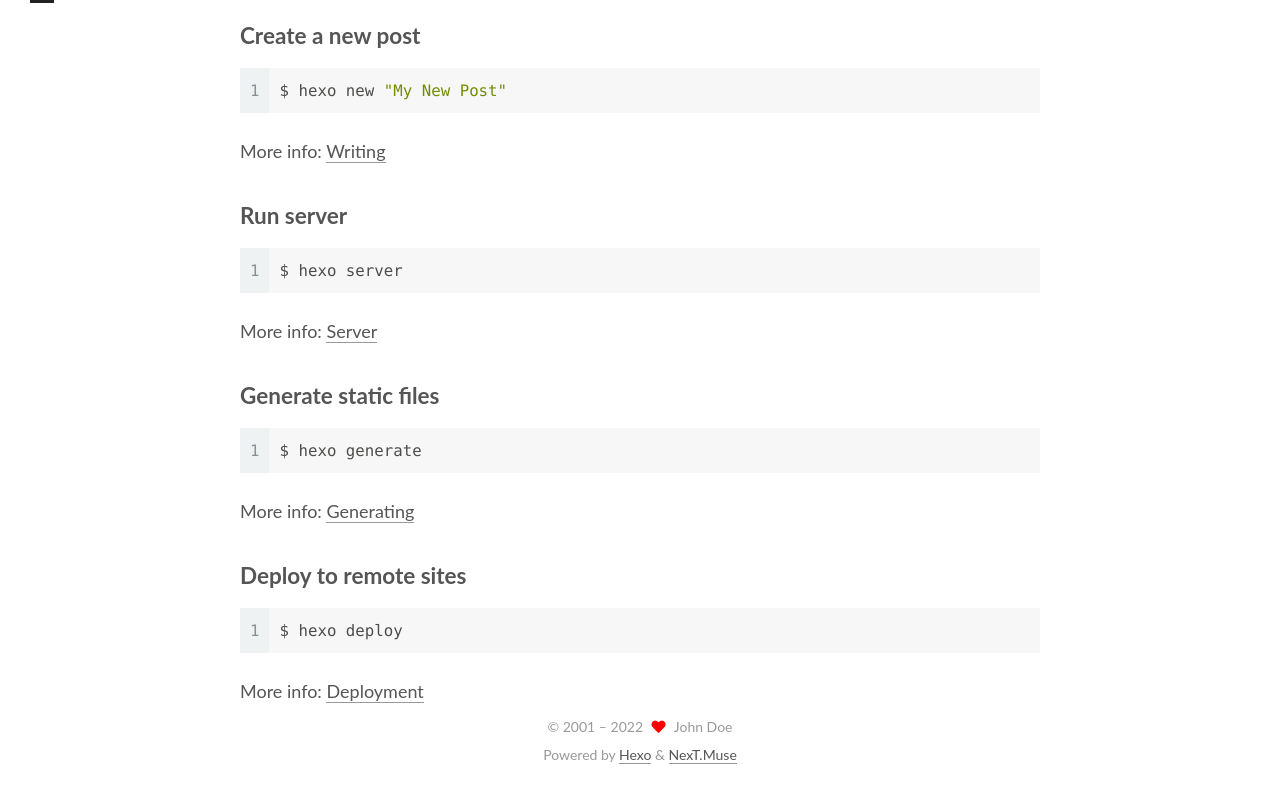
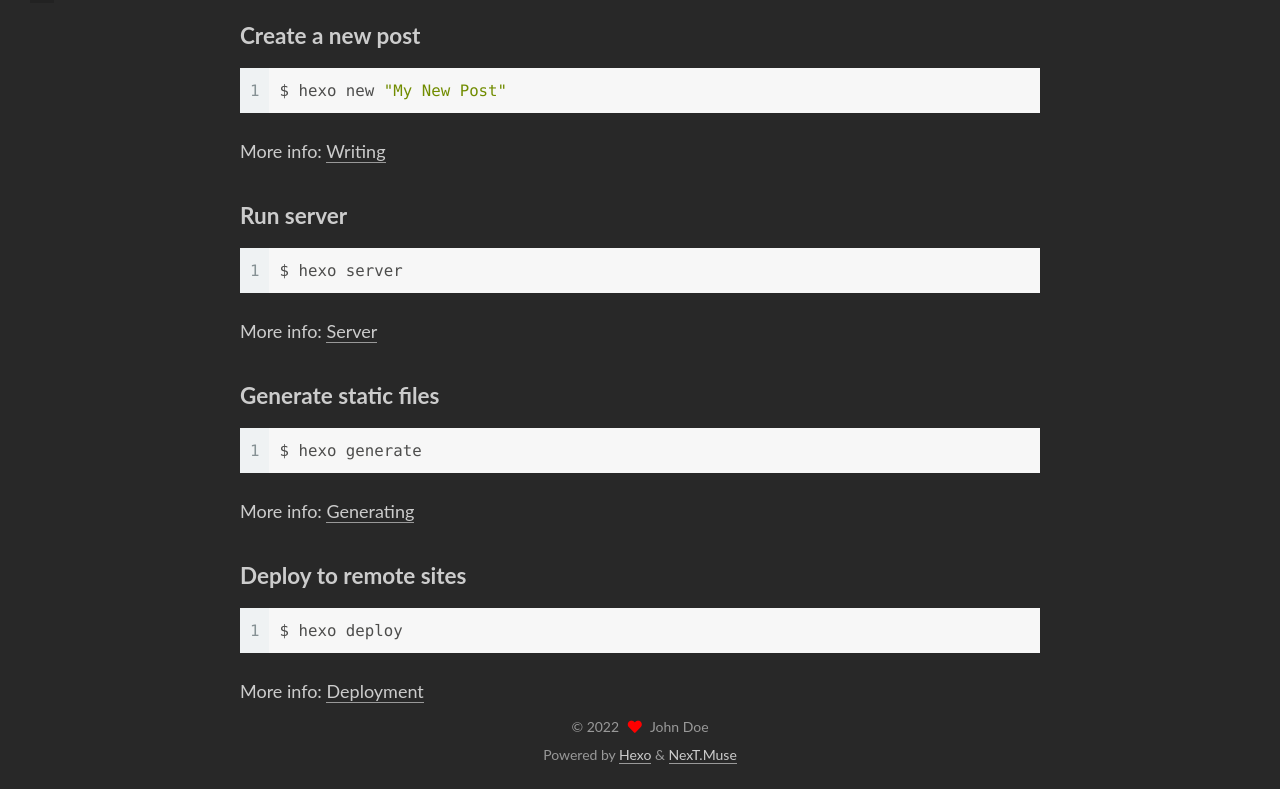
Before and after one commit to Orange-jpg001/orange.github.io, a plain HTML site: page index.html in a window 1280 px wide. Shown: the part 897-1686 px from the top of the page. Drawn offline with Linux system fonts and the dark colour scheme.

Commit message:
Site updated: 2022-08-10 01:01:00

```diff
--- a/css/main.css
+++ b/css/main.css
@@ -18,6 +18,34 @@
   --btn-default-hover-color: #222;
   --btn-default-hover-border-color: #222;
 }
+@media (prefers-color-scheme: dark) {
+  :root {
+    --body-bg-color: #282828;
+    --content-bg-color: #333;
+    --card-bg-color: #555;
+    --text-color: #ccc;
+    --blockquote-color: #bbb;
+    --link-color: #ccc;
+    --link-hover-color: #eee;
+    --brand-color: #ddd;
+    --brand-hover-color: #ddd;
+    --table-row-odd-bg-color: #282828;
+    --table-row-hover-bg-color: #363636;
+    --menu-item-bg-color: #555;
+    --btn-default-bg: #222;
+    --btn-default-color: #ccc;
+    --btn-default-border-color: #555;
+    --btn-default-hover-bg: #666;
+    --btn-default-hover-color: #ccc;
+    --btn-default-hover-border-color: #666;
+  }
+  img {
+    opacity: 0.75;
+  }
+  img:hover {
+    opacity: 0.9;
+  }
+}
 html {
   line-height: 1.15; /* 1 */
   -webkit-text-size-adjust: 100%; /* 2 */
@@ -1168,7 +1196,7 @@ pre .javascript .function {
 }
 .links-of-author a::before,
 .links-of-author span.exturl::before {
-  background: #f1c85e;
+  background: #043d55;
   border-radius: 50%;
   content: ' ';
   display: inline-block;
--- a/index.html
+++ b/index.html
@@ -362,7 +362,7 @@
 
 <div class="copyright">
 
-  &copy; 2001 –
+  &copy;
   <span itemprop="copyrightYear">2022</span>
   <span class="with-love">
     <i class="fa fa-heart"></i>
```
Also changed, not shown: 2022/08/09/hello-world/index.html (+1 -1 lines), 2022/08/09/test/index.html (+1 -1 lines), archives/2022/08/index.html (+1 -1 lines), archives/2022/index.html (+1 -1 lines), archives/index.html (+1 -1 lines).
